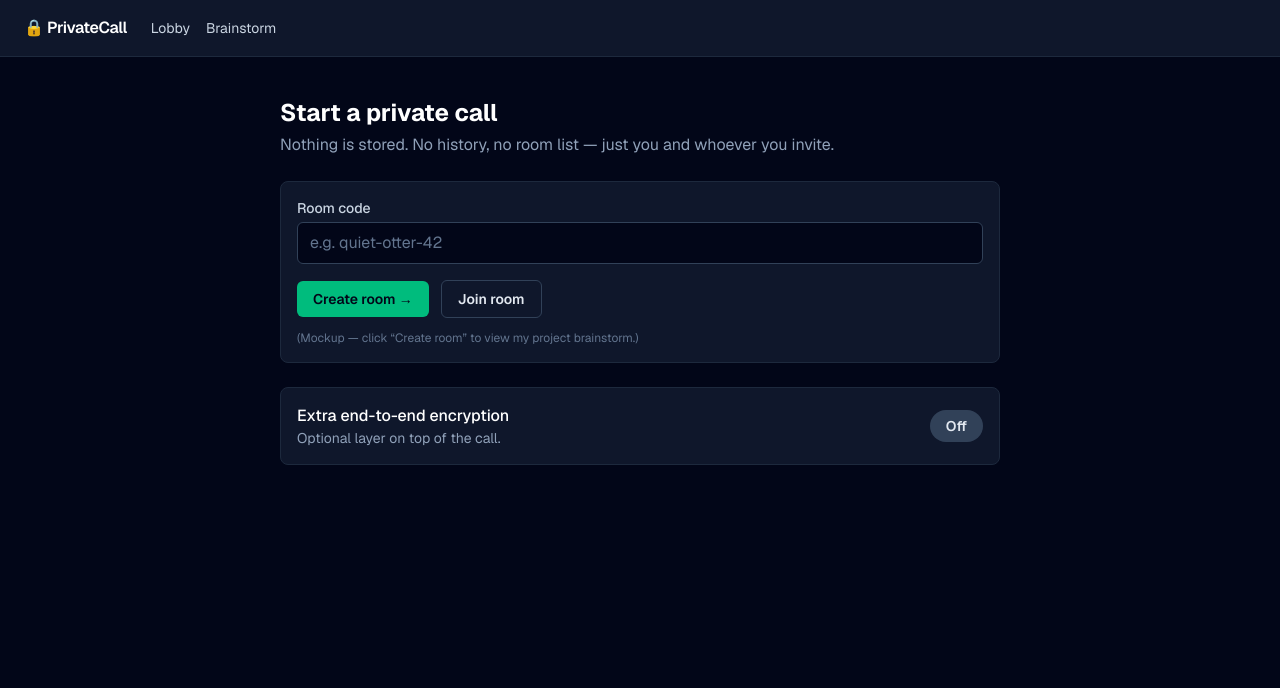
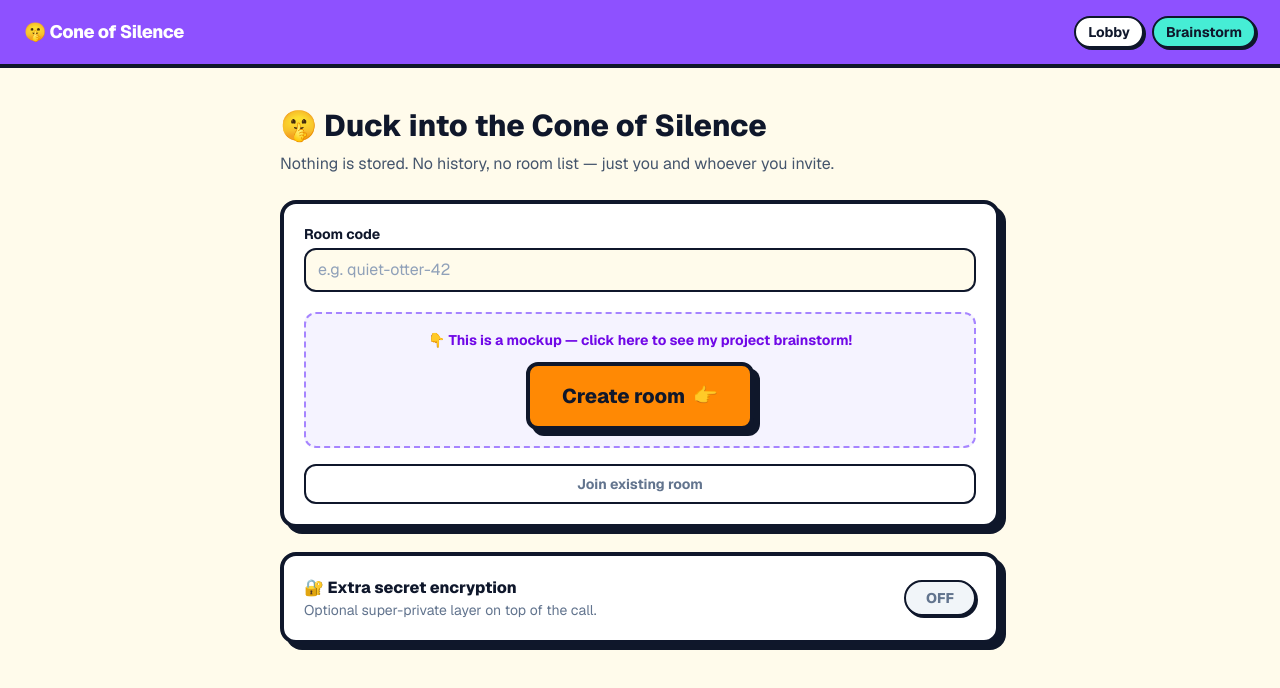
Before and after one commit to deanna-mason/cone-of-silence, a Next.js app: page / in a window 1280 px wide. Shown: the top 688 px of the page. Built offline with nearby package versions, Linux system fonts and the light colour scheme.

Commit message:
style: retro-pop light theme + rename to Cone of Silence; bolder Create room CTA
Co-Authored-By: Claude Opus 4.8 (1M context) <noreply@anthropic.com>

```diff
--- a/app/brainstorm/page.tsx
+++ b/app/brainstorm/page.tsx
@@ -26,9 +26,11 @@ export default function BrainstormPage() {
   return (
     <div className="space-y-6">
       <header>
-        <h1 className="text-2xl font-bold text-white">Final project brainstorm</h1>
-        <p className="mt-1 text-slate-400">
-          Everything I want in the encrypted video app. Click an idea for details.
+        <h1 className="text-3xl font-extrabold text-slate-900">
+          💡 Final project brainstorm
+        </h1>
+        <p className="mt-2 text-slate-600">
+          Everything I want in the Cone of Silence app. Click an idea for details.
         </p>
       </header>
 
@@ -38,10 +40,10 @@ export default function BrainstormPage() {
             key={f.value}
             type="button"
             onClick={() => setFilter(f.value)}
-            className={`rounded-full px-3 py-1 text-sm font-semibold transition ${
+            className={`rounded-full border-2 border-slate-900 px-4 py-1.5 text-sm font-bold shadow-[2px_2px_0_0_#0f172a] transition hover:-translate-y-0.5 ${
               filter === f.value
-                ? "bg-emerald-500 text-slate-950"
-                : "bg-slate-800 text-slate-300 hover:bg-slate-700"
+                ? "bg-violet-500 text-white"
+                : "bg-white text-slate-900"
             }`}
           >
             {f.label}
--- a/app/layout.tsx
+++ b/app/layout.tsx
@@ -14,7 +14,7 @@ const geistMono = Geist_Mono({
 });
 
 export const metadata: Metadata = {
-  title: "PrivateCall — Final Project Preview",
+  title: "Cone of Silence — Final Project Preview",
   description: "A two-page preview of my encrypted video-calling final project.",
 };
 
@@ -28,7 +28,7 @@ export default function RootLayout({
       lang="en"
       className={`${geistSans.variable} ${geistMono.variable} h-full antialiased`}
     >
-      <body className="flex min-h-full flex-col bg-slate-950 text-slate-100">
+      <body className="flex min-h-full flex-col bg-amber-50 text-slate-900">
         <NavBar />
         <main className="mx-auto w-full max-w-3xl px-6 py-10">{children}</main>
       </body>
--- a/app/page.tsx
+++ b/app/page.tsx
@@ -11,8 +11,10 @@ export default function LobbyPage() {
   return (
     <div className="space-y-6">
       <header>
-        <h1 className="text-2xl font-bold text-white">Start a private call</h1>
-        <p className="mt-1 text-slate-400">
+        <h1 className="text-3xl font-extrabold text-slate-900">
+          🤫 Duck into the Cone of Silence
+        </h1>
+        <p className="mt-2 text-slate-600">
           Nothing is stored. No history, no room list — just you and whoever you invite.
         </p>
       </header>
--- a/components/EncryptionToggle.tsx
+++ b/components/EncryptionToggle.tsx
@@ -7,27 +7,27 @@ interface EncryptionToggleProps {
 
 export default function EncryptionToggle({ enabled, onToggle }: EncryptionToggleProps) {
   return (
-    <div className="rounded-lg border border-slate-800 bg-slate-900 p-4">
-      <div className="flex items-center justify-between">
+    <div className="rounded-2xl border-4 border-slate-900 bg-white p-5 shadow-[6px_6px_0_0_#0f172a]">
+      <div className="flex items-center justify-between gap-4">
         <div>
-          <p className="font-medium text-white">Extra end-to-end encryption</p>
-          <p className="text-sm text-slate-400">Optional layer on top of the call.</p>
+          <p className="font-extrabold text-slate-900">🔐 Extra secret encryption</p>
+          <p className="text-sm text-slate-500">Optional super-private layer on top of the call.</p>
         </div>
         <button
           type="button"
           onClick={onToggle}
           aria-pressed={enabled}
-          className={`rounded-full px-4 py-1.5 text-sm font-semibold transition ${
-            enabled ? "bg-emerald-500 text-slate-950" : "bg-slate-700 text-slate-200"
+          className={`rounded-full border-2 border-slate-900 px-5 py-1.5 text-sm font-extrabold shadow-[2px_2px_0_0_#0f172a] transition hover:-translate-y-0.5 ${
+            enabled ? "bg-teal-300 text-slate-900" : "bg-slate-100 text-slate-500"
           }`}
         >
-          {enabled ? "On" : "Off"}
+          {enabled ? "ON" : "OFF"}
         </button>
       </div>
 
       {enabled && (
-        <p className="mt-3 rounded-md bg-emerald-500/10 p-3 text-sm text-emerald-300">
-          Keys are generated on your device and shared only with the other participant.
+        <p className="mt-4 rounded-xl border-2 border-teal-500 bg-teal-50 p-3 text-sm font-medium text-teal-800">
+          🤐 Keys are generated on your device and shared only with the other person.
           The server never sees your keys or your content.
         </p>
       )}
--- a/components/IdeaCard.tsx
+++ b/components/IdeaCard.tsx
@@ -10,18 +10,18 @@ interface IdeaCardProps {
 
 export default function IdeaCard({ idea, expanded, onSelect }: IdeaCardProps) {
   return (
-    <li className="rounded-lg border border-slate-800 bg-slate-900">
+    <li className="overflow-hidden rounded-2xl border-4 border-slate-900 bg-white shadow-[4px_4px_0_0_#0f172a]">
       <button
         type="button"
         onClick={() => onSelect(idea.id)}
-        className="flex w-full items-center justify-between gap-4 px-4 py-3 text-left"
+        className="flex w-full items-center justify-between gap-4 px-4 py-3 text-left transition hover:bg-amber-50"
       >
-        <span className="font-medium text-white">{idea.title}</span>
+        <span className="font-extrabold text-slate-900">{idea.title}</span>
         <span
-          className={`shrink-0 rounded-full px-2 py-0.5 text-xs font-semibold ${
+          className={`shrink-0 rounded-full border-2 border-slate-900 px-2 py-0.5 text-xs font-bold ${
             idea.priority === "must-have"
-              ? "bg-emerald-500/20 text-emerald-300"
-              : "bg-amber-500/20 text-amber-300"
+              ? "bg-teal-300 text-slate-900"
+              : "bg-orange-300 text-slate-900"
           }`}
         >
           {idea.priority === "must-have" ? "Must-have" : "Stretch"}
@@ -29,7 +29,7 @@ export default function IdeaCard({ idea, expanded, onSelect }: IdeaCardProps) {
       </button>
 
       {expanded && (
-        <p className="border-t border-slate-800 px-4 py-3 text-sm text-slate-300">
+        <p className="border-t-4 border-slate-900 bg-violet-50 px-4 py-3 text-sm font-medium text-slate-700">
           {idea.notes}
         </p>
       )}
--- a/components/NavBar.tsx
+++ b/components/NavBar.tsx
@@ -2,13 +2,21 @@ import Link from "next/link";
 
 export default function NavBar() {
   return (
-    <nav className="flex items-center gap-6 border-b border-slate-800 bg-slate-900 px-6 py-4 text-slate-100">
-      <span className="font-semibold tracking-tight text-white">🔒 PrivateCall</span>
-      <div className="flex gap-4 text-sm">
-        <Link href="/" className="text-slate-300 transition hover:text-white">
+    <nav className="flex items-center justify-between gap-4 border-b-4 border-slate-900 bg-violet-500 px-6 py-4">
+      <Link href="/" className="text-lg font-extrabold tracking-tight text-white">
+        🤫 Cone of Silence
+      </Link>
+      <div className="flex gap-2 text-sm font-bold">
+        <Link
+          href="/"
+          className="rounded-full border-2 border-slate-900 bg-white px-3 py-1 text-slate-900 shadow-[2px_2px_0_0_#0f172a] transition hover:-translate-y-0.5"
+        >
           Lobby
         </Link>
-        <Link href="/brainstorm" className="text-slate-300 transition hover:text-white">
+        <Link
+          href="/brainstorm"
+          className="rounded-full border-2 border-slate-900 bg-teal-300 px-3 py-1 text-slate-900 shadow-[2px_2px_0_0_#0f172a] transition hover:-translate-y-0.5"
+        >
           Brainstorm
         </Link>
       </div>
--- a/components/RoomControls.tsx
+++ b/components/RoomControls.tsx
@@ -9,8 +9,8 @@ interface RoomControlsProps {
 
 export default function RoomControls({ roomCode, onRoomCodeChange }: RoomControlsProps) {
   return (
-    <div className="rounded-lg border border-slate-800 bg-slate-900 p-4">
-      <label htmlFor="roomCode" className="block text-sm font-medium text-slate-300">
+    <div className="rounded-2xl border-4 border-slate-900 bg-white p-5 shadow-[6px_6px_0_0_#0f172a]">
+      <label htmlFor="roomCode" className="block text-sm font-bold text-slate-900">
         Room code
       </label>
       <input
@@ -18,27 +18,28 @@ export default function RoomControls({ roomCode, onRoomCodeChange }: RoomControl
         value={roomCode}
         onChange={(e) => onRoomCodeChange(e.target.value)}
         placeholder="e.g. quiet-otter-42"
-        className="mt-1 w-full rounded-md border border-slate-700 bg-slate-950 px-3 py-2 text-white placeholder-slate-500 focus:border-emerald-500 focus:outline-none"
+        className="mt-1 w-full rounded-xl border-2 border-slate-900 bg-amber-50 px-3 py-2 text-slate-900 placeholder-slate-400 focus:bg-white focus:outline-none focus:ring-4 focus:ring-violet-300"
       />
 
-      <div className="mt-4 flex items-center gap-3">
+      <div className="mt-5 rounded-xl border-2 border-dashed border-violet-400 bg-violet-50 p-4 text-center">
+        <p className="text-sm font-bold text-violet-700">
+          👇 This is a mockup — click here to see my project brainstorm!
+        </p>
         <Link
           href="/brainstorm"
-          className="rounded-md bg-emerald-500 px-4 py-2 text-sm font-semibold text-slate-950 transition hover:bg-emerald-400"
+          className="mt-3 inline-flex items-center gap-2 rounded-xl border-4 border-slate-900 bg-orange-400 px-8 py-4 text-xl font-extrabold text-slate-900 shadow-[6px_6px_0_0_#0f172a] transition hover:-translate-y-1 hover:bg-orange-300 active:translate-y-0 active:shadow-[3px_3px_0_0_#0f172a]"
         >
-          Create room →
+          Create room
+          <span className="inline-block animate-bounce">👉</span>
         </Link>
-        <button
-          type="button"
-          className="rounded-md border border-slate-700 px-4 py-2 text-sm font-semibold text-slate-200 transition hover:bg-slate-800"
-        >
-          Join room
-        </button>
       </div>
 
-      <p className="mt-3 text-xs text-slate-500">
-        (Mockup — click &ldquo;Create room&rdquo; to view my project brainstorm.)
-      </p>
+      <button
+        type="button"
+        className="mt-4 w-full rounded-xl border-2 border-slate-900 bg-white px-4 py-2 text-sm font-bold text-slate-500 transition hover:bg-slate-50"
+      >
+        Join existing room
+      </button>
     </div>
   );
 }
```
